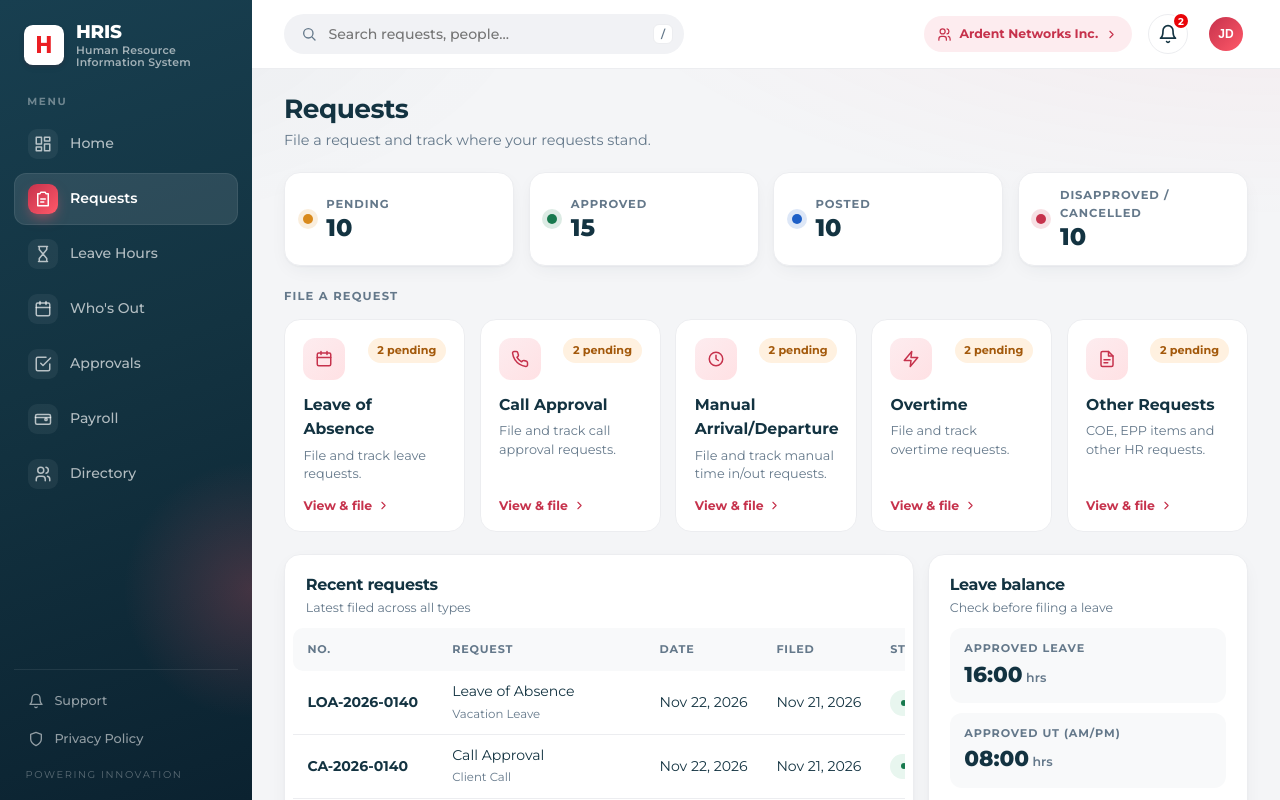
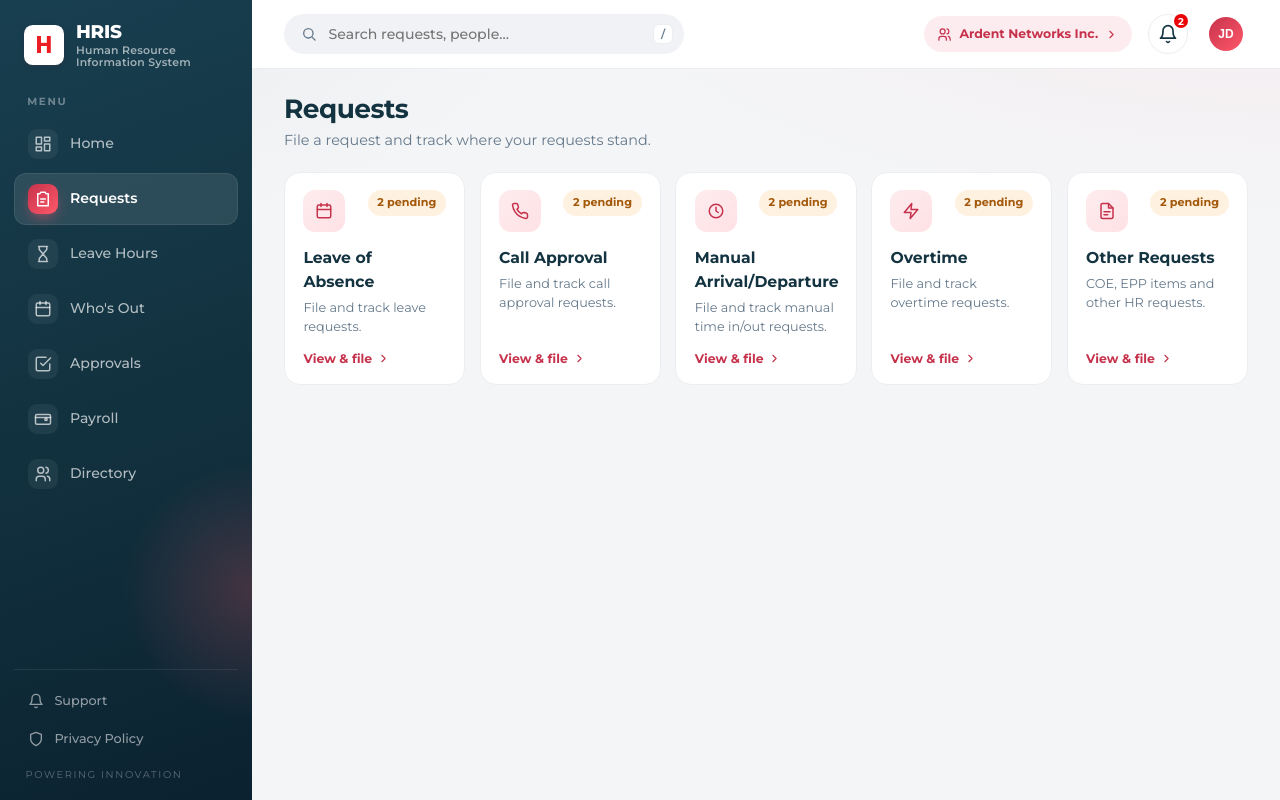
Before and after one commit to naparamon5-spec/hris-v2, a Nuxt app: page /requests in a window 1280 px wide. Shown: the top 800 px of the page. Built offline with nearby package versions, Linux system fonts and the light colour scheme.

Commit message:
refactor: Requests page shows only the request type cards
Co-Authored-By: Claude Opus 5.5 <noreply@anthropic.com>

```diff
--- a/pages/requests/index.vue
+++ b/pages/requests/index.vue
@@ -2,15 +2,6 @@
   <div>
     <div class="page-head"><div><h1>Requests</h1><p>File a request and track where your requests stand.</p></div></div>
 
-    <!-- Totals across all request types -->
-    <div class="stats">
-      <div v-for="s in stats" :key="s.label" class="card stat" :class="s.tone">
-        <span class="dot" />
-        <div><small>{{ s.label }}</small><b>{{ s.value }}</b></div>
-      </div>
-    </div>
-
-    <h3 class="section-title">File a request</h3>
     <div class="cards">
       <NuxtLink v-for="i in fileable" :key="i.to" :to="i.to" class="tile">
         <div class="top">
@@ -22,85 +13,23 @@
         <span class="go">View &amp; file <AppIcon name="chevron" :size="13" /></span>
       </NuxtLink>
     </div>
-
-    <div class="bottom">
-      <div class="card recent">
-        <div class="rh">
-          <h3>Recent requests</h3>
-          <small class="m">Latest filed across all types</small>
-        </div>
-        <div class="table-wrap">
-          <table class="table stack">
-            <thead><tr><th>No.</th><th>Request</th><th>Date</th><th>Filed</th><th>Status</th><th><span class="sr-only">Open</span></th></tr></thead>
-            <tbody>
-              <tr v-for="r in recent" :key="r.no" class="clickable" @click="navigateTo(`/requests/${r.key}`)">
-                <td data-label="No."><b>{{ r.no }}</b></td>
-                <td data-label="Request">{{ r.title }}<br><small class="m">{{ r.type }}</small></td>
-                <td data-label="Date">{{ r.date }}</td>
-                <td data-label="Filed">{{ r.dateFiled }}</td>
-                <td data-label="Status"><span class="badge" :class="'badge-' + badge(r.status)">{{ r.status }}</span></td>
-                <td class="open"><NuxtLink :to="`/requests/${r.key}`" :aria-label="`Open ${r.title}`" @click.stop><AppIcon name="chevron" :size="16" /></NuxtLink></td>
-              </tr>
-            </tbody>
-          </table>
-        </div>
-      </div>
-
-      <NuxtLink to="/leave-hours" class="card balance">
-        <div class="rh">
-          <h3>Leave balance</h3>
-          <small class="m">Check before filing a leave</small>
-        </div>
-        <div class="bal">
-          <div><small>Approved Leave</small><b>{{ h.approved_leave }}<em> hrs</em></b></div>
-          <div><small>Approved UT (AM/PM)</small><b>{{ h.approved_ut }}<em> hrs</em></b></div>
-        </div>
-        <span class="go">View Leave Hours <AppIcon name="chevron" :size="13" /></span>
-      </NuxtLink>
-    </div>
   </div>
 </template>
 
 <script setup>
-// Replace with: one GET /auth/requests/:type per type (or /auth/requests/summary, §15)
-// and GET /auth/leaves/hours for the balance card.
-const { requests, leaveHours: h, badge } = useMockData()
+// Replace with: one GET /auth/requests/:type per type for the pending counts.
+const { requests } = useMockData()
 const keys = Object.keys(requestTypes)
-const all = computed(() => keys.flatMap(k => requests.value[k].map(r => ({ ...r, key: k, title: requestTypes[k].title }))))
-const count = (pred) => all.value.filter(pred).length
-
-const stats = computed(() => [
-  { label: 'Pending', value: count(r => r.status === 'For Approval'), tone: 'warn' },
-  { label: 'Approved', value: count(r => r.status === 'Approved'), tone: 'ok' },
-  { label: 'Posted', value: count(r => r.status === 'Posted'), tone: 'blue' },
-  { label: 'Disapproved / Cancelled', value: count(r => r.status === 'Disapproved' || r.status === 'Cancelled'), tone: 'red' }
-])
-
 const fileable = computed(() => keys.map(k => ({
   to: `/requests/${k}`, title: requestTypes[k].title, desc: requestTypes[k].desc, icon: requestTypes[k].icon,
   count: requests.value[k].filter(r => r.status === 'For Approval').length
 })))
-
-const time = (s) => new Date(s).getTime() || 0
-const recent = computed(() => [...all.value].sort((a, b) => time(b.dateFiled) - time(a.dateFiled)).slice(0, 4))
 </script>
 
 <style scoped>
-.stats { display: grid; grid-template-columns: repeat(4, minmax(0, 1fr)); gap: .9rem; }
-.stat { display: flex; align-items: center; gap: .85rem; padding: .9rem 1.1rem; }
-.stat > div { display: flex; flex-direction: column; }
-.stat small { font-size: .72rem; font-weight: 700; text-transform: uppercase; letter-spacing: .08em; color: var(--muted); }
-.stat b { font-size: 1.5rem; font-weight: 800; line-height: 1.15; color: var(--ardent-navy); }
-.dot { width: 10px; height: 10px; border-radius: 50%; flex: none; background: currentColor; box-shadow: 0 0 0 5px color-mix(in srgb, currentColor 15%, transparent); }
-.stat.warn .dot { color: #d98a1c; }
-.stat.ok .dot { color: #18794e; }
-.stat.blue .dot { color: #1d5fc7; }
-.stat.red .dot { color: var(--ardent-red); }
-
-.section-title { margin: 1.4rem 0 .8rem; }
 .cards { display: grid; grid-template-columns: repeat(var(--cols), minmax(0, 1fr)); gap: .9rem; --cols: 5; }
 @media (max-width: 1200px) { .cards { --cols: 3; } }
-@media (max-width: 860px) { .cards { --cols: 2; } .stats { grid-template-columns: repeat(2, minmax(0, 1fr)); } }
+@media (max-width: 860px) { .cards { --cols: 2; } }
 @media (max-width: 480px) { .cards { --cols: 1; } }
 .tile {
   position: relative; display: flex; flex-direction: column; gap: .3rem;
@@ -116,25 +45,4 @@ const recent = computed(() => [...all.value].sort((a, b) => time(b.dateFiled) -
 .tile small { color: var(--muted); font-size: .8rem; line-height: 1.45; flex: 1; }
 .pill { font-size: .7rem; font-weight: 700; color: #a3590b; background: #fff1e0; padding: .25rem .6rem; border-radius: 999px; white-space: nowrap; }
 .go { display: inline-flex; align-items: center; gap: .3rem; margin-top: .45rem; font-size: .78rem; font-weight: 700; color: var(--ardent-red); }
-
-.bottom { display: grid; grid-template-columns: minmax(0, 1fr) 320px; gap: .9rem; margin-top: 1.4rem; align-items: start; }
-@media (max-width: 1000px) { .bottom { grid-template-columns: 1fr; } }
-.recent { padding: .5rem; }
-.rh { display: flex; flex-direction: column; padding: .6rem .8rem .7rem; }
-.rh h3 { font-size: 1rem; }
-.rh small { font-size: .78rem; }
-.recent .table td { padding-top: .6rem; padding-bottom: .6rem; }
-.clickable { cursor: pointer; }
-.open { text-align: right; width: 1%; }
-.open a { display: inline-grid; place-items: center; width: 28px; height: 28px; border-radius: 8px; color: var(--muted); }
-.clickable:hover .open a { color: var(--ardent-red); background: #fff4f5; }
-.balance { display: flex; flex-direction: column; padding: .5rem .5rem 1rem; color: inherit; transition: box-shadow .15s, transform .15s; }
-.balance:hover { transform: translateY(-2px); box-shadow: 0 12px 28px rgba(19,51,65,.1); }
-.bal { display: grid; gap: .6rem; padding: 0 .8rem; }
-.bal > div { display: flex; flex-direction: column; padding: .75rem .9rem; border-radius: 12px; background: #f8f9fa; }
-.bal small { font-size: .7rem; font-weight: 700; text-transform: uppercase; letter-spacing: .08em; color: var(--muted); }
-.bal b { font-size: 1.35rem; font-weight: 800; color: var(--ardent-navy); }
-.bal em { font-style: normal; font-size: .78rem; font-weight: 600; color: var(--muted); }
-.balance .go { padding: 0 .8rem; margin-top: .9rem; }
-@media (max-width: 640px) { .open { display: none !important; } }
 </style>
```
Also changed, not shown: 1 other file (tests, documents, lock files or other folders).
